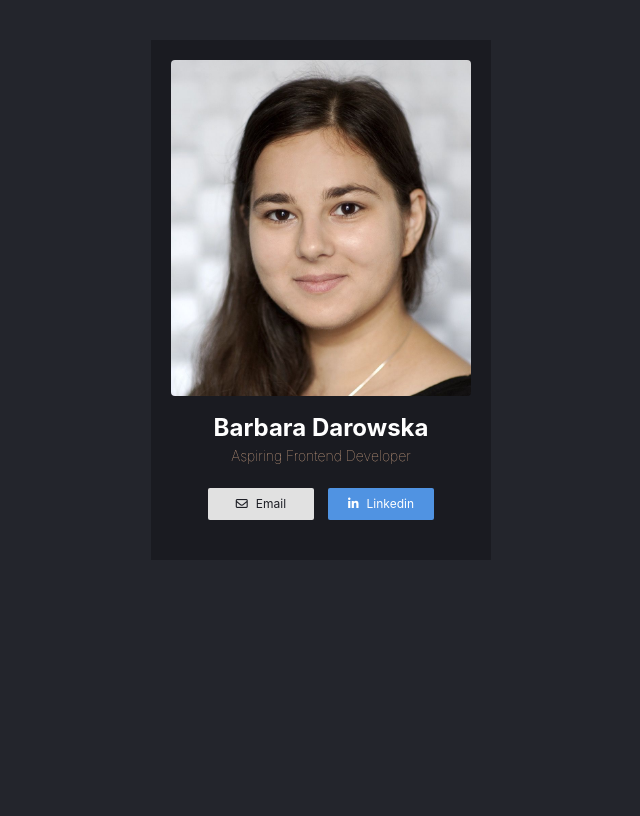
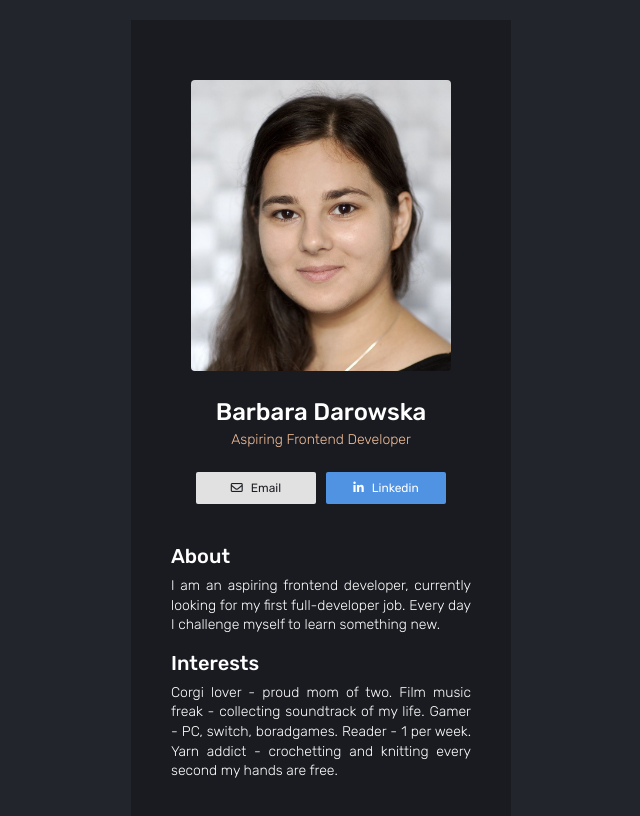
Before and after one commit to bhszewczyk/react-business-card, a React (Vite) app: page / in a window 1280 px wide. Shown: the top 816 px of the page, without its empty margins (319-959 px from the left). Built offline with nearby package versions, Linux system fonts and the light colour scheme.

Commit message:
Adds MainContent with about and interests sections

```diff
--- a/components/Information.css
+++ b/components/Information.css
@@ -1,11 +1,5 @@
 .user {
 	margin: 0 auto;
-	max-width: 300px;
-	display: flex;
-	flex-direction: column;
-	align-items: center;
-	background-color: #1a1b21;
-	color: #fff;
 	padding: 2rem;
 }
 
@@ -35,7 +29,7 @@
 }
 
 .user-contact {
-	width: 80%;
+	width: 100%;
 	margin: 2rem 0;
 	display: flex;
 	justify-content: space-around;
@@ -48,7 +42,7 @@
 .btn-contact {
 	font-family: inherit;
 	font-size: 1.2rem;
-	width: 90px;
+	width: 40%;
 	display: inline-block;
 	text-align: center;
 	cursor: pointer;
--- /dev/null
+++ b/components/MainContent.css
@@ -0,0 +1,16 @@
+.main-content h3 {
+	margin: 0;
+	font-size: 2rem;
+}
+
+.main-content p {
+	line-height: 1.4;
+	font-size: 1.4rem;
+	font-weight: 100;
+	text-align: justify;
+	margin: 0.8rem 0 0 0;
+}
+
+.main-content section:not(:last-of-type) {
+	margin-bottom: 1.6rem;
+}
--- /dev/null
+++ b/components/MainContent.jsx
@@ -0,0 +1,28 @@
+import React from 'react';
+import './MainContent.css';
+
+function MainContent() {
+	return (
+		<main className='main-content'>
+			<section>
+				<h3>About</h3>
+				<p>
+					I am an aspiring frontend developer, currently looking for my first
+					full-developer job. Every day I challenge myself to learn something
+					new.
+				</p>
+			</section>
+			<section>
+				<h3>Interests</h3>
+				<p>
+					Corgi lover - proud mom of two. Film music freak - collecting
+					soundtrack of my life. Gamer - PC, switch, boradgames. Reader - 1 per
+					week. Yarn addict - crochetting and knitting every second my hands are
+					free.
+				</p>
+			</section>
+		</main>
+	);
+}
+
+export default MainContent;
--- a/index.html
+++ b/index.html
@@ -10,6 +10,12 @@
 			crossorigin="anonymous"
 			referrerpolicy="no-referrer"
 		/>
+		<link rel="preconnect" href="https://fonts.googleapis.com" />
+		<link rel="preconnect" href="https://fonts.gstatic.com" crossorigin />
+		<link
+			href="https://fonts.googleapis.com/css2?family=Rubik:wght@300;400;500&display=swap"
+			rel="stylesheet"
+		/>
 		<meta name="viewport" content="width=device-width, initial-scale=1.0" />
 		<title>Barbara Darowska</title>
 	</head>
--- a/src/App.css
+++ b/src/App.css
@@ -1,3 +1,10 @@
 .app {
+	margin: 2rem auto;
 	padding: 4rem;
+	max-width: 300px;
+	display: flex;
+	flex-direction: column;
+	align-items: center;
+	background-color: #1a1b21;
+	color: #fff;
 }
--- a/src/App.jsx
+++ b/src/App.jsx
@@ -1,12 +1,12 @@
-import { useState } from 'react';
-import reactLogo from './assets/react.svg';
 import './App.css';
 import Information from '../components/Information';
+import MainContent from '../components/MainContent';
 
 function App() {
 	return (
 		<div className='app'>
 			<Information />
+			<MainContent />
 		</div>
 	);
 }
--- a/src/index.css
+++ b/src/index.css
@@ -1,5 +1,5 @@
 :root {
-	font-family: Inter, Avenir, Helvetica, Arial, sans-serif;
+	font-family: Rubik, Avenir, Helvetica, Arial, sans-serif;
 	font-size: 62.5%;
 	line-height: 24px;
 	color-scheme: light dark;
@@ -16,6 +16,7 @@
 body {
 	margin: 0;
 	min-width: 320px;
+	width: 100vw;
 	min-height: 100vh;
 	max-width: 100vw;
 }
```
